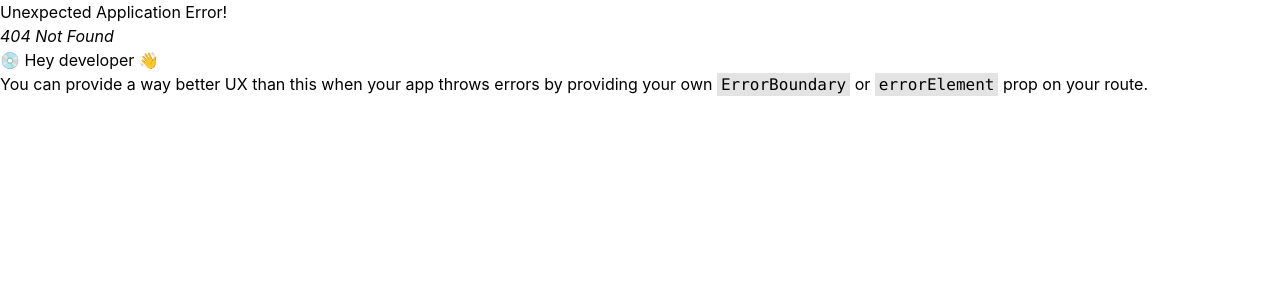
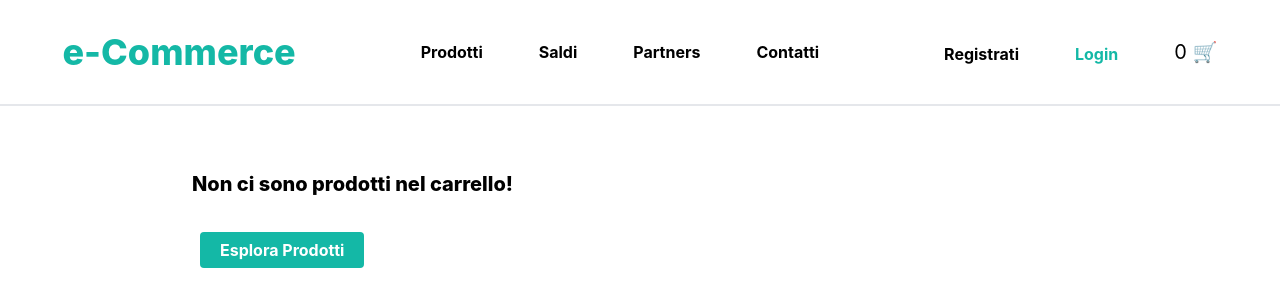
Before and after one commit to gabrielecallegari/react-corso, a React (Create React App) app: page /carrello in a window 1280 px wide. Before the commit this address had no page. Shown: the top 306 px of the page. Built offline with nearby package versions, Linux system fonts and the light colour scheme.

Commit message:
Svolto compito del 04/03/2024

```diff
--- /dev/null
+++ b/src/Pages/Carrello/Carrello.tsx
@@ -0,0 +1,56 @@
+import Header from "../Home/Header";
+import {Link} from "react-router-dom";
+import useCarrello from "../Home/hooks/useCarrello";
+import CarrelloCard from "./CarrelloCard";
+import {tipoProd} from "../Home/Home";
+import React from "react";
+
+const Prodotto = (props: any) => {
+
+    const {cart, addCart, clearCart} = useCarrello()
+
+    if(cart.prodotti.length == 0) {
+        return (
+            <Header>
+                <div className={"py-16 px-[15%] m-auto"}>
+                    <p className={"font-extrabold text-xl mb-10"}> Non ci sono prodotti nel carrello! </p>
+                    <Link to={"/"} className={"ml-2 m-auto py-2 px-5 bg-teal-500 rounded " +
+                        "text-white font-bold hover:bg-black"}> Esplora Prodotti </Link>
+                </div>
+            </Header>
+        )
+    }
+    else {
+        return (
+            <Header>
+                <div className={"py-16 px-[15%] m-auto"}>
+                    <div className={"flex flex-wrap justify-between"}>
+                        <div className={"w-[65%]"}>
+                            {cart.prodotti.map((p:tipoProd) => {
+                                return(
+                                    <CarrelloCard prod={p} />
+                                )
+                            })}
+                        </div>
+                        <div className={"h-full p-5 flex flex-col justify-between"}>
+                            <div className={"p-5"}>
+                                <div className={"flex justify-between"}>
+                                    <p className={"font-extrabold text-xl"}>TOTALE: </p>
+                                    <p className={"font-extrabold text-xl text-red-700"}>
+                                        {cart.prodotti.reduce((pv:tipoProd, cv:tipoProd) => {return pv.price+cv.price}, 0)} €
+                                    </p>
+                                </div>
+                                <div className={"w-full text-center mt-10"}>
+                                    <Link to={"/carrello"} className={"w-full mr-2 m-auto mb-5 py-2 px-5 bg-teal-500 rounded " +
+                                        "text-white font-bold hover:bg-black"}> PROCEDI ALL'ACQUISTO </Link>
+                                </div>
+                            </div>
+                        </div>
+                    </div>
+                </div>
+            </Header>
+        )
+    }
+}
+
+export default Prodotto
--- /dev/null
+++ b/src/Pages/Carrello/CarrelloCard.tsx
@@ -0,0 +1,34 @@
+import React from "react";
+import {Link} from "react-router-dom";
+import useCarrello from "../Home/hooks/useCarrello";
+import {tipoProd} from "../Home/Home";
+
+const CarrelloCard = ({prod}: {prod:any}) => {
+
+    const {cart} = useCarrello()
+
+    return (
+        <div className={"m-1 border-2 border-gray-200 p-5 rounded flex flex-wrap gap-14"}>
+             <div>
+                 <a href={"/prodotto/"+prod.data.id}><img className={"w-56 h-56 m-auto my-5 object-cover"} src={prod.data.thumbnail} /></a>
+             </div>
+             <div className={"flex flex-col justify-between"}>
+                 <div className={"w-80"}>
+                     <Link to={"/prodotto/"+prod.data.id} className={"font-bold text-xl"}> {prod.data.title} </Link>
+                     <p className={"my-5 text-gray-700"}> {prod.data.description}</p>
+                 </div>
+                 <div className={"flex flex-row mt-4 items-center justify-between"}>
+                     <div>
+                         <Link to={"/prodotto/"+prod.data.id} className={"mr-2 m-auto mb-5 py-2 px-5 bg-teal-500 rounded " +
+                              "text-white font-bold hover:bg-black"}> RIMUOVI DAL CARRELLO </Link>
+                      </div>
+                      <div>
+                          <p className={"text-red-700 m-auto ml-2 font-bold text-2xl"}> {prod.data.price} €</p>
+                      </div>
+                   </div>
+               </div>
+           </div>
+    )
+}
+
+export default CarrelloCard
--- a/src/Pages/Home/Header.tsx
+++ b/src/Pages/Home/Header.tsx
@@ -1,7 +1,11 @@
 import {ReactNode} from "react";
-import {Link} from "react-router-dom";
+import {Link, useAsyncValue} from "react-router-dom";
+import useCarrello from "./hooks/useCarrello";
 
 const Header = ({children}: {children:ReactNode}) => {
+
+    const {cart, addCart} = useCarrello()
+
     return(
         <div>
             <div className={"w-full h-full border-b-2 border-gray-200"}>
@@ -15,7 +19,8 @@ const Header = ({children}: {children:ReactNode}) => {
                     </div>
                     <div className={"flex gap-14 items-end m-auto "}>
                         <Link to={"/"} className={"font-bold hover:text-teal-500"}> Registrati </Link>
-                        <Link to={"/"} className={"text-teal-500 font-bold hover:text-black"}> Login </Link>
+                        <Link to={"/"} className={"text-teal-500 font-bold"}> Login </Link>
+                        <Link to={"/carrello"} className={"text-xl"}>{cart.prodotti.length} 🛒 </Link>
                     </div>
                 </div>
             </div>
--- a/src/Pages/Home/Home.tsx
+++ b/src/Pages/Home/Home.tsx
@@ -4,6 +4,7 @@ import useOperations from "./hooks/useOperations";
 import {useProducts} from "./hooks/useProducts";
 import {useGetAllProducts} from "./hooks/GET/useGetAllProducts";
 import {useUpdateProducts} from "./hooks/GET/useUpdateProducts";
+import useCarrello from "./hooks/useCarrello";
 export interface tipoProd {
     id: number
     title: string
--- a/src/Pages/Home/ProductCard.tsx
+++ b/src/Pages/Home/ProductCard.tsx
@@ -13,7 +13,7 @@ const ProductCard = ({prod} : {prod:tipoProd}) => {
                 <div className={"flex mt-4"}>
                     <p className={"text-red-700 m-auto ml-2 font-bold"}> {prod.price} €</p>
                     <Link to={"/prodotto/"+prod.id} className={"mr-2 m-auto mb-5 py-2 px-5 bg-teal-500 rounded " +
-                        "text-white font-bold hover:bg-black"}> Vedi </Link>
+                        "text-white font-bold hover:bg-black"}> Vedi ➜</Link>
                 </div>
             </div>
 
--- /dev/null
+++ b/src/Pages/Home/hooks/useCarrello.tsx
@@ -0,0 +1,19 @@
+import {useDispatch, useSelector} from "react-redux";
+import {clearCarrello, addCarrello} from "../../../reducers/carrelloReducer";
+import {ReducerType} from "../../../store/store";
+
+const useCarrello = () => {
+    const dispatch = useDispatch()
+
+    const cart = useSelector( (state: ReducerType) => state.carrelloReducer)
+
+    const addCart = (data:any) => {
+        dispatch(addCarrello(data))
+    }
+    const clearCart = (data:any) => {
+        dispatch(clearCarrello(data))
+    }
+    return {cart, addCart, clearCart}
+}
+
+export default useCarrello
--- a/src/Pages/Prodotto/Prodotto.tsx
+++ b/src/Pages/Prodotto/Prodotto.tsx
@@ -2,8 +2,12 @@ import {useParams} from "react-router-dom";
 import Header from "../Home/Header";
 import {Link} from "react-router-dom";
 import {useGetProduct} from "../Home/hooks/GET/useGetProduct";
+import useCarrello from "../Home/hooks/useCarrello";
 
 const Prodotto = (props: any) => {
+
+    const {cart, addCart} = useCarrello()
+
     // devo chiamare questo id esattamente come l'id specificato nel path del router
     const {prodottoId} = useParams()
 
@@ -41,8 +45,10 @@ const Prodotto = (props: any) => {
                         </div>
                         <div className={"flex"}>
                             <p className={"text-red-700 text-3xl font-bold m-auto ml-0 mb-0"}> {getprod.data.price} €</p>
-                            <Link to={"/prodotto/"+prodottoId!} className={"py-2 px-5 bg-teal-500 rounded " +
-                                "text-white font-bold hover:bg-black m-auto mr-0 mb-0"}> Aggiungi al carrello</Link>
+                            <button onClick={() => addCart(getprod)}
+                            className={"py-2 px-5 bg-teal-500 rounded text-white font-bold hover:bg-black m-auto mr-0 mb-0"}>
+                                Aggiungi al carrello
+                            </button>
                         </div>
                     </div>
                 </div>
--- a/src/index.tsx
+++ b/src/index.tsx
@@ -9,6 +9,7 @@ import Prodotto from "./Pages/Prodotto/Prodotto";
 import {QueryClient, QueryClientProvider} from "@tanstack/react-query";
 import {Provider} from "react-redux";
 import {store} from "./store/store";
+import Carrello from "./Pages/Carrello/Carrello";
 
 
 const queryClient = new QueryClient()
@@ -26,6 +27,10 @@ const router = createBrowserRouter([
         // es: non puoi fare localhost/prodotto, devi fare localhost/prodotto/numeroProdotto
         path: "/prodotto/:prodottoId",
         element: <Prodotto />
+    },
+    {
+        path: "/carrello",
+        element: <Carrello />
     }
 ])
 
--- /dev/null
+++ b/src/reducers/carrelloReducer.tsx
@@ -0,0 +1,29 @@
+import {createSlice, PayloadAction} from "@reduxjs/toolkit";
+
+interface CarrelloInterface {
+    prodotti: any
+}
+
+const initialState: CarrelloInterface = {
+    prodotti: []
+}
+
+const carrelloSlice = createSlice({
+    name: "carrelloReducer",
+    initialState: initialState,
+    // dentro PayloadAction si mette il tipo della variabile da settare
+    reducers: {
+        addCarrello(state, action: PayloadAction<any>) {
+            // prendi quello che ti passa action e buttalo in state.prodotti
+            state.prodotti.push(action.payload)
+        },
+        clearCarrello(state, action:PayloadAction<any>) {
+            state.prodotti = []
+        }
+    }
+})
+
+// qui nelle graffe passo tutte le funzioni che lavorano sui prodotti (per ora solo la set)
+export const {addCarrello, clearCarrello} = carrelloSlice.actions
+
+export default carrelloSlice.reducer
--- a/src/store/store.tsx
+++ b/src/store/store.tsx
@@ -2,10 +2,12 @@
 
 import {combineReducers, configureStore} from "@reduxjs/toolkit";
 import prodottiReducer from "../reducers/prodottiReducer";
+import carrelloReducer from "../reducers/carrelloReducer";
 
 // reducer: file dove metti i settaggi dello stato
 const rootReducers = combineReducers({
-    prodottiReducer: prodottiReducer
+    prodottiReducer: prodottiReducer,
+    carrelloReducer: carrelloReducer
 })
 
 // creo un tipo che si chiama ReducerType e lo riempio con il tipo ritornato
```
